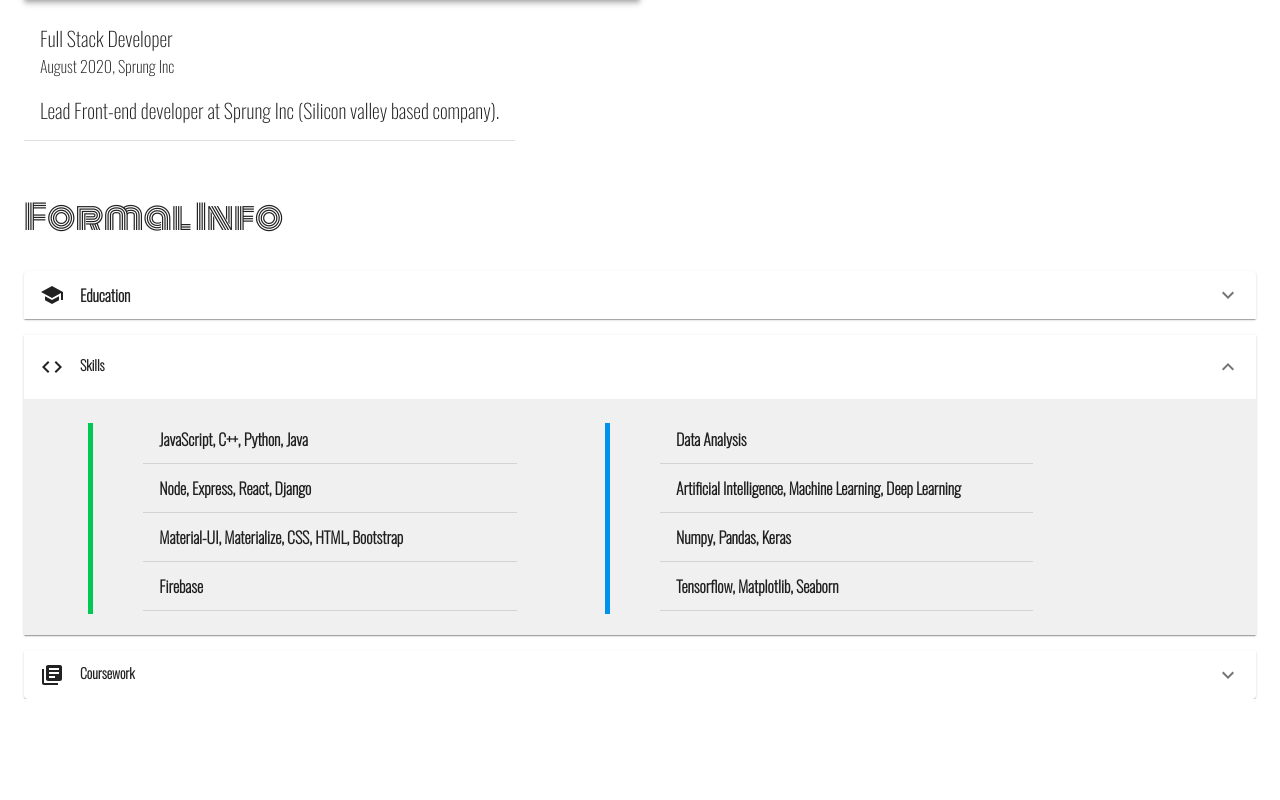
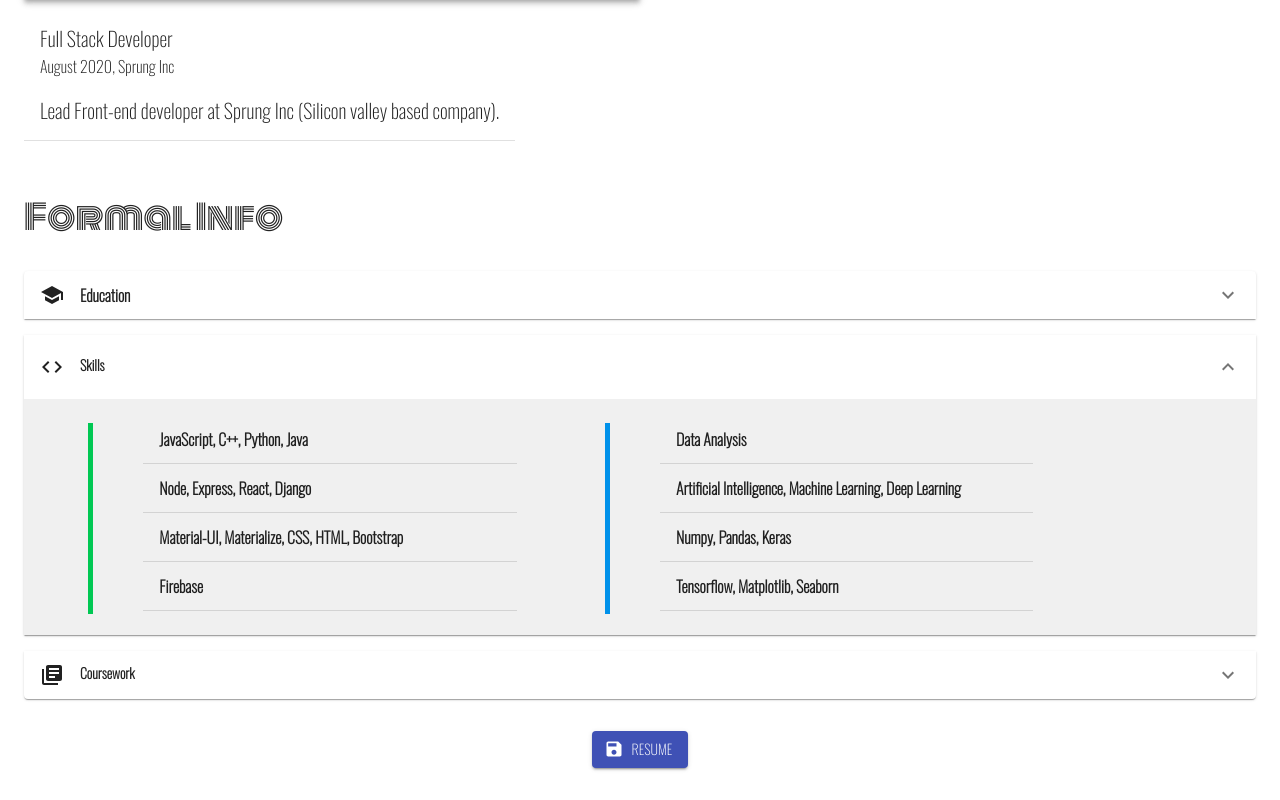
Before and after one commit to wasim919/wasim919.github.io, a React (Create React App) app: page / in a window 1280 px wide. Shown: the part 1983-2783 px from the top of the page. Before the commit the page ends 2682 px from the top, so only its background shows below. Built offline with nearby package versions, Linux system fonts and the light colour scheme.

Commit message:
formal info done

```diff
--- a/src/components/Formal Info.jsx
+++ b/src/components/Formal Info.jsx
@@ -15,12 +15,14 @@ import {
 	TableCell,
 	Divider,
 	ListItem,
-	ListItemText
+	ListItemText,
+	Button
 } from "@material-ui/core"
 import ExpandMoreIcon from "@material-ui/icons/ExpandMore"
 import SchoolIcon from "@material-ui/icons/School"
 import CodeIcon from "@material-ui/icons/Code"
 import LibraryBooksIcon from "@material-ui/icons/LibraryBooks"
+import SaveIcon from "@material-ui/icons/Save"
 
 import { formalInfo } from "../content"
 
@@ -210,7 +212,11 @@ export default function FormalInfo() {
 					</Accordion>
 				</Grid>
 			</Grid>
-			<Grid container></Grid>
+			<div style={{ margin: "2rem auto" }}>
+				<Button download="wasim_resume.pdf" href="/wasim_resume.pdf" variant="contained" color="primary" startIcon={<SaveIcon />}>
+					Resume
+				</Button>
+			</div>
 		</Grid>
 	)
 }
```
Also changed, not shown: 2 other files (tests, documents, lock files or other folders).
